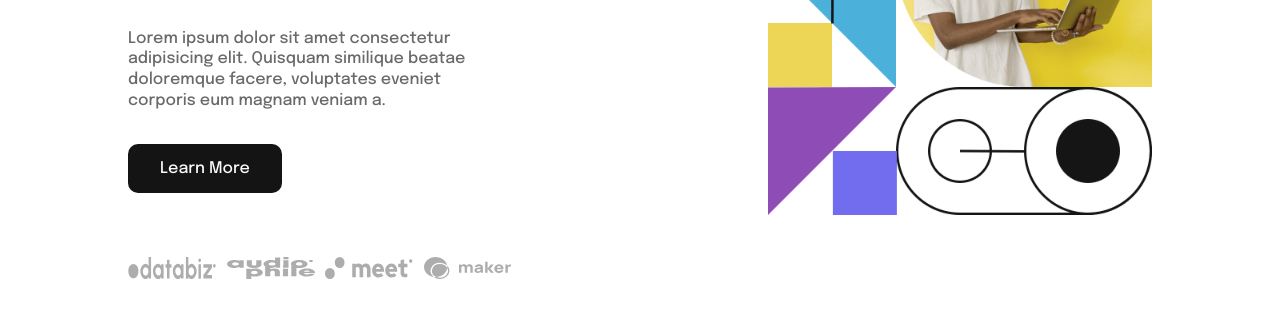
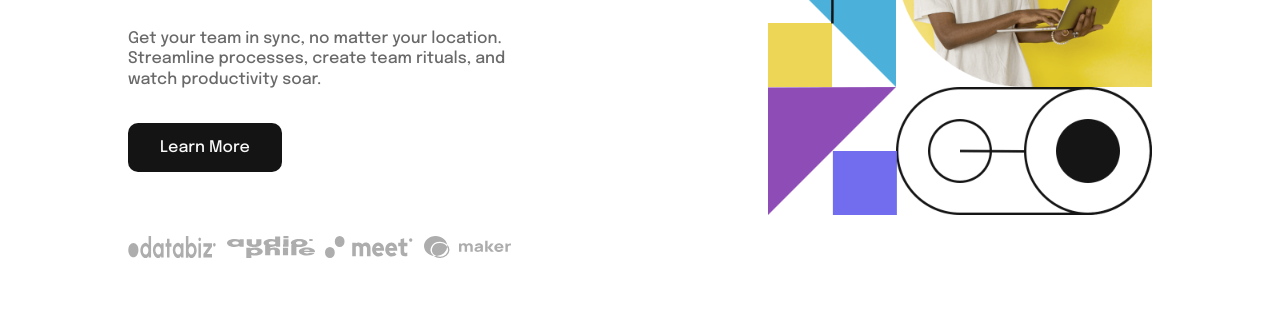
Before and after one commit to sonnuuuu/Intro-Section-With-Dropdown, a plain HTML site: page index.html in a window 1280 px wide. Shown: the part 389-706 px from the top of the page. Drawn offline with Linux system fonts and the light colour scheme.

Commit message:
index.html

```diff
--- a/index.html
+++ b/index.html
@@ -46,7 +46,11 @@
         <span>remote work</span>
       </h2>
 
-      <p>Lorem ipsum dolor sit amet consectetur adipisicing elit. Quisquam similique beatae doloremque facere, voluptates eveniet corporis eum magnam veniam a.</p>
+      <p>Get your team in sync, no matter your location.
+        Streamline processes, create team rituals, and
+        watch productivity soar.
+      </p>
+
 
      <button>Learn More</button>
 
```
